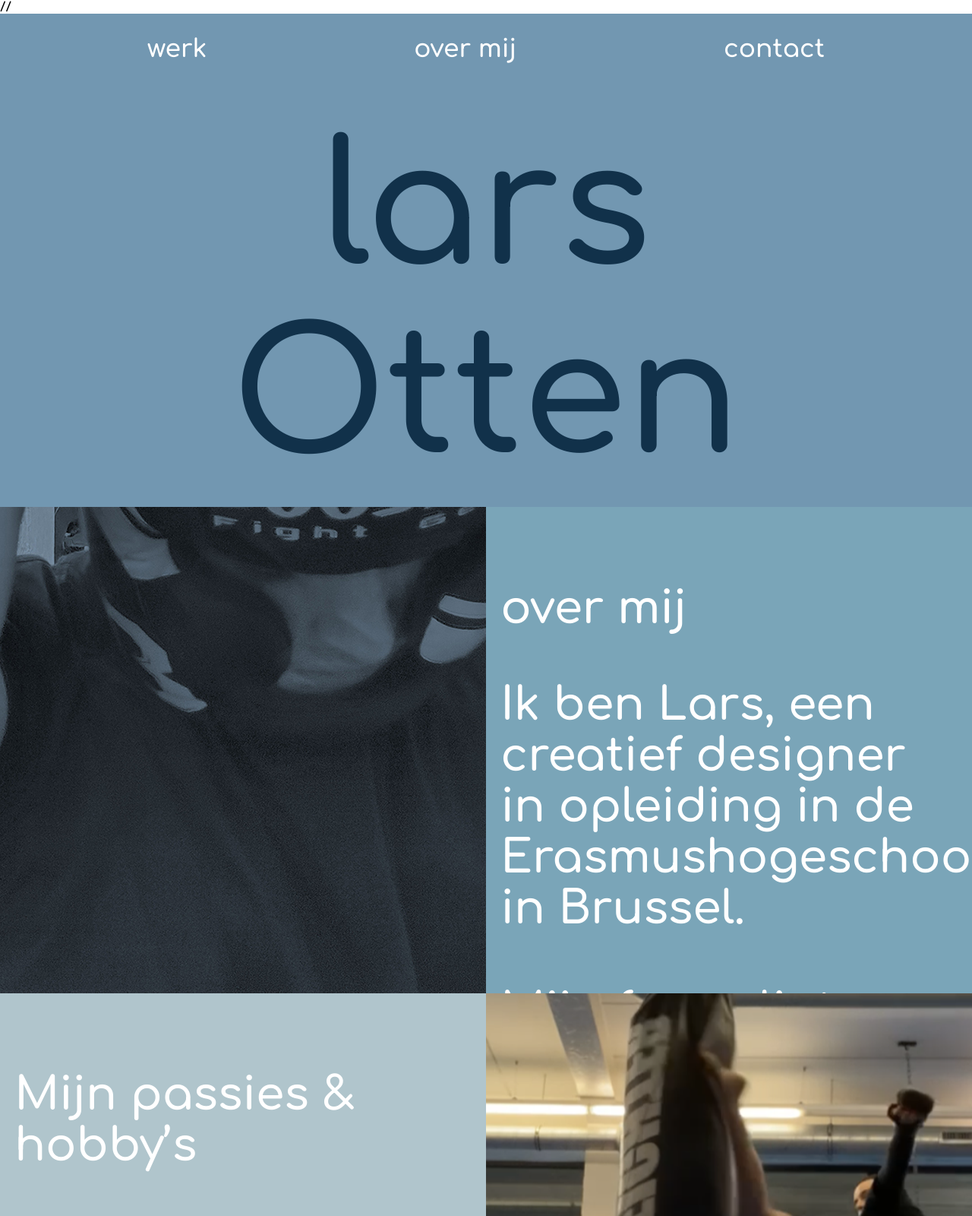
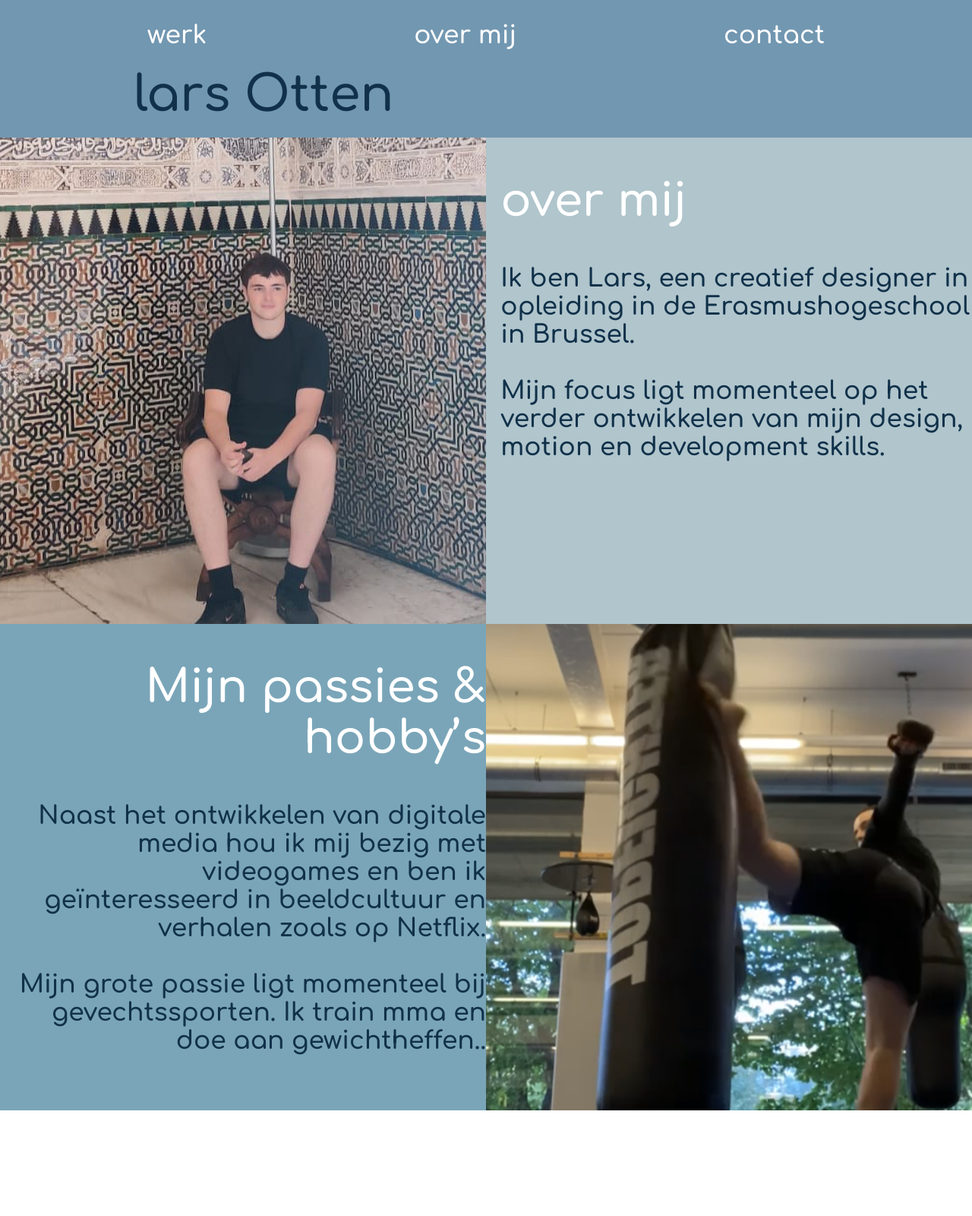
Before and after one commit to larsss1/web1-courseproject-larsOtten, a plain HTML site: page index2.html in a window 1280 px wide. Shown: the top 1600 px of the page at 76% size. After the commit the page ends 1461 px from the top, so only its background shows below. Drawn offline with Linux system fonts and the light colour scheme.

Commit message:
alles is overgezet naar 1 css pagina

```diff
--- a/index2.html
+++ b/index2.html
@@ -4,10 +4,17 @@
 		<meta charset="UTF-8" />
 		<meta http-equiv="X-UA-Copatible" content="IE=edge" />
 		<meta name="vieuwport" content="Width=divice-width, initial-scale=1.0" />
-		<title>lars Otten</title>
-		<link rel="stylesheet" href="stylesheets2.css" />
-		//
+		<title>lars Oten</title>
 		<link rel="stylesheet" href="stylesheet.css" />
+		<style>
+			p {
+				font-size: 65px;
+				margin: 0;
+				padding-top: 16px;
+				text-align: left;
+				color: #11314a;
+			}
+		</style>
 	</head>
 	<body>
 		<header>
@@ -17,7 +24,7 @@
 					<a href="index2.html" class="white">over mij</a>
 					<a href="index3.html" class="white>">contact</a>
 				</nav>
-				<h1>lars Otten</h1>
+				<p>lars Otten</p>
 			</div>
 		</header>
 
@@ -26,26 +33,26 @@
 
 			<div class="aboutText een">
 				<h2>over mij</h2>
-				<h3>
+				<h4>
 					Ik ben Lars, een creatief designer in opleiding in de
 					Erasmushogeschool in Brussel. <br /><br />
 					Mijn focus ligt momenteel op het verder ontwikkelen van mijn design,
 					motion en development skills.
-				</h3>
+				</h4>
 			</div>
 		</div>
 
 		<div class="about">
 			<div class="aboutText twee">
-				<h2>Mijn passies & hobby’s</h2>
-				<h3>
+				<h2 align="right">Mijn passies & hobby’s</h2>
+				<h4 align="right">
 					Naast het ontwikkelen van digitale media hou ik mij bezig met
 					videogames en ben ik geïnteresseerd in beeldcultuur en verhalen zoals
 					op Netflix.
 					<br /><br />
 					Mijn grote passie ligt momenteel bij gevechtssporten. Ik train mma en
 					doe aan gewichtheffen..
-				</h3>
+				</h4>
 			</div>
 
 			<div class="aboutFoto hobbyimage"></div>
--- a/stylesheet.css
+++ b/stylesheet.css
@@ -67,7 +67,7 @@ h3 {
 	padding-left: 3%;
 }
 h4 {
-	color: white;
+	color: #11314a;
 	font-size: 33px;
 	margin-bottom: 10px;
 	padding-left: 3%;
@@ -119,3 +119,86 @@ h5 {
 	margin-top: 10px;
 	margin-left: 6%;
 }
+.about {
+	margin-bottom: -4px;
+	background-color: #b0c5cc;
+	margin: none;
+	width: 100%;
+}
+
+.aboutFoto {
+	width: 50%;
+	height: 640px;
+	display: inline-block;
+	position: relative;
+	float: left;
+}
+.aboutImage {
+	background-color: #b0c5cc;
+	background-image: url("afbeeldingen/1x/fotopagina3webcourseproject.jpg");
+	background-repeat: no-repeat;
+	background-position: center;
+	position: relative;
+}
+.aboutText {
+	width: 50%;
+	height: 640px;
+	display: inline-block;
+	position: relative;
+	float: left;
+	vertical-align: middle;
+}
+.een {
+	background-color: #b0c5cc;
+}
+.twee {
+	background-color: #7aa5b8;
+}
+.basis {
+	font-size: 20px;
+	color: white;
+	padding-left: 20px;
+}
+.hobbyimage {
+	background-color: #7aa5b8;
+	background-image: url("afbeeldingen/1x/afbeelding4.png");
+	background-repeat: no-repeat;
+	background-position: center;
+	position: relative;
+}
+.contact {
+	background-color: #7aa5b8;
+	margin: none;
+	width: 100%;
+	height: 1100px;
+}
+
+.contactFoto {
+	width: 50%;
+	height: 800px;
+	display: inline-block;
+	background-color: #2d3134;
+	position: relative;
+	float: left;
+}
+.aboutImage2 {
+	background-image: url("afbeeldingen/1x/boksfoto.jpeg");
+	background-repeat: no-repeat;
+	background-position: center;
+	position: relative;
+}
+.aboutText2 {
+	width: 50%;
+	height: 800px;
+	display: inline-block;
+
+	position: relative;
+	float: left;
+	vertical-align: middle;
+}
+
+.basis {
+	font-size: 20px;
+	color: white;
+	padding-left: 20px;
+}
--- a/stylesheets2.css
+++ /dev/null
@@ -1,109 +0,0 @@
-@import url("https://fonts.googleapis.com/css2?family=Comfortaa:wght@600&family=Russo+One&display=swap");
-
-body {
-	font-family: "Comfortaa";
-	margin: 0;
-}
-.wrapper {
-	//background-color: red;
-	width: 80%;
-	margin: 0 auto;
-	font-size: 33px;
-}
-
-nav {
-	display: flex;
-	width: 100%;
-	justify-content: space-between;
-}
-
-nav a {
-	//background-color: yellow;
-}
-
-h1 {
-	font-size: 65px;
-	margin: 0;
-	padding-top: 16px;
-	text-align: left;
-	color: #11314a;
-	margin-left: 1%;
-}
-
-h2 {
-	font-size: 33px;
-	color: white;
-	padding-left: 50px;
-	padding-top: 50px;
-}
-h3 {
-	font-size: 22px;
-	color: #11314a;
-	padding-left: 50px;
-	padding-right: 50px;
-}
-header {
-	background-color: #7297b1;
-	padding: 20px 60px 20px 60px;
-}
-
-a {
-	border-radius: 5px;
-	padding: 8px 18px;
-	color: white;
-	text-decoration: none;
-	display: flow-root;
-	transition: backgrond-color 0.5s, transform 0.5s;
-	transition-timing-function: ease-out;
-}
-a:hover {
-	background-color: none;
-	transform: translateY(-5px);
-}
-.about {
-	margin-bottom: -4px;
-	background-color: #b0c5cc;
-	margin: none;
-	width: 100%;
-}
-
-.aboutFoto {
-	width: 50%;
-	height: 640px;
-	display: inline-block;
-	background-color: #2d3134;
-	position: relative;
-	float: left;
-}
-.aboutImage {
-	background-image: url("afbeeldingen/1x/larshelm.jpg");
-	background-repeat: no-repeat;
-	background-position: center;
-	position: relative;
-}
-.aboutText {
-	width: 50%;
-	height: 640px;
-	display: inline-block;
-
-	position: relative;
-	float: left;
-	vertical-align: middle;
-}
-.een {
-	background-color: #7aa5b8;
-}
-.twee {
-	background-color: #b0c5cc;
-}
-.basis {
-	font-size: 20px;
-	color: white;
-	padding-left: 20px;
-}
-.hobbyimage {
-	background-image: url("afbeeldingen/1x/afbeelding4.png");
-	background-repeat: no-repeat;
-	background-position: center;
-	position: relative;
-}
--- a/stylesheets3.css
+++ /dev/null
@@ -1,101 +0,0 @@
-@import url("https://fonts.googleapis.com/css2?family=Comfortaa:wght@600&family=Russo+One&display=swap");
-
-body {
-	font-family: "Comfortaa";
-	margin: 0;
-}
-.wrapper {
-	//background-color: red;
-	width: 80%;
-	margin: 0 auto;
-	font-size: 33px;
-}
-
-nav {
-	display: flex;
-	width: 100%;
-	justify-content: space-between;
-}
-
-nav a {
-	//background-color: yellow;
-}
-
-h1 {
-	font-size: 65px;
-	margin: 0;
-	padding-top: 16px;
-	text-align: left;
-	color: #11314a;
-	margin-left: 1%;
-}
-
-h2 {
-	font-size: 33px;
-	color: white;
-	padding-left: 50px;
-	padding-top: 50px;
-}
-h3 {
-	font-size: 22px;
-	color: #11314a;
-	padding-left: 50px;
-	padding-right: 50px;
-}
-header {
-	background-color: #7297b1;
-	padding: 20px 60px 20px 60px;
-}
-
-a {
-	border-radius: 5px;
-	padding: 8px 18px;
-	color: white;
-	text-decoration: none;
-	display: flow-root;
-	transition: backgrond-color 0.5s, transform 0.5s;
-	transition-timing-function: ease-out;
-}
-a:hover {
-	background-color: none;
-	transform: translateY(-5px);
-}
-.contact {
-	margin-bottom: -4px;
-	background-color: #b0c5cc;
-	margin: none;
-	width: 100%;
-}
-
-.contactFoto {
-	width: 50%;
-	height: 800px;
-	display: inline-block;
-	background-color: #2d3134;
-	position: relative;
-	float: left;
-}
-.aboutImage {
-	background-image: url("afbeeldingen/1x/boksfoto.jpeg");
-	background-repeat: no-repeat;
-	background-position: center;
-	position: relative;
-}
-.aboutText {
-	width: 50%;
-	height: 800px;
-	display: inline-block;
-
-	position: relative;
-	float: left;
-	vertical-align: middle;
-}
-.een {
-	background-color: #7aa5b8;
-}
-
-.basis {
-	font-size: 20px;
-	color: white;
-	padding-left: 20px;
-}
```
Also changed, not shown: index.html (+4 -4 lines), index3.html (+13 -6 lines).
